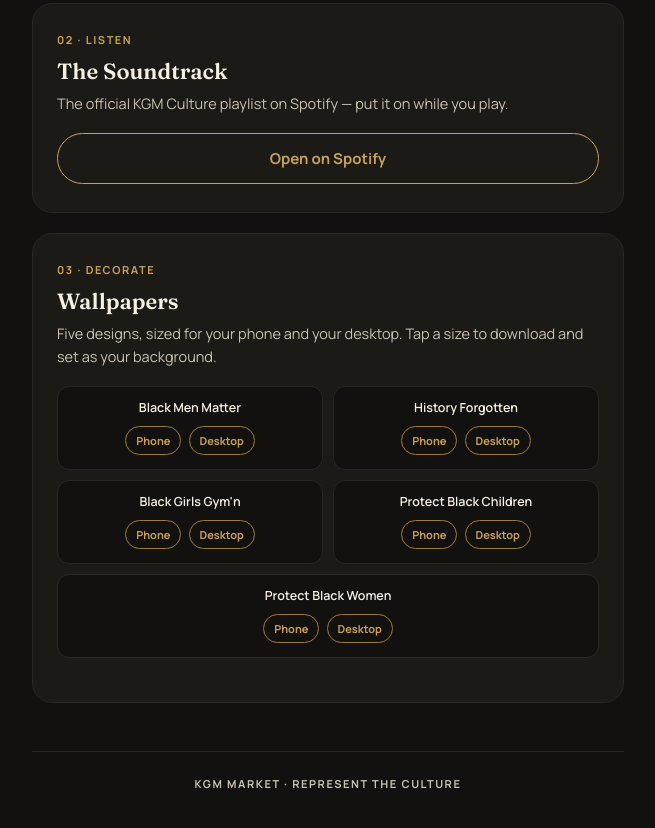
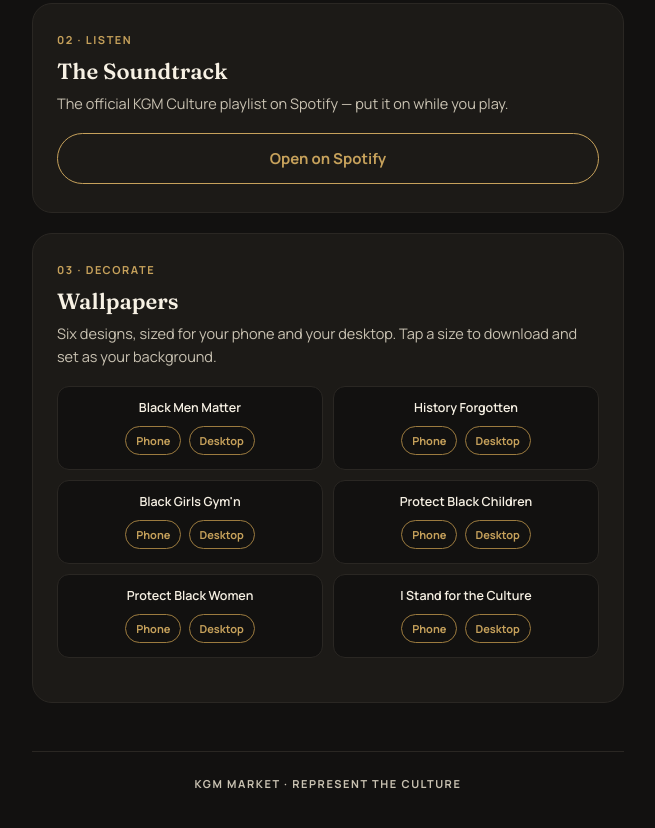
Before and after one commit to Ketarita/kgm-culture-game, a plain HTML site: page culture-pack/index.html in a window 1280 px wide. Shown: the part 482-1310 px from the top of the page, without its empty margins (312-967 px from the left). Drawn offline with Linux system fonts and the light colour scheme.

Commit message:
Update History Forgotten design and add I Stand wallpaper

```diff
--- a/culture-pack/index.html
+++ b/culture-pack/index.html
@@ -107,7 +107,7 @@
   <div class="card">
     <div class="card-eyebrow">03 &middot; Decorate</div>
     <h2>Wallpapers</h2>
-    <p>Five designs, sized for your phone and your desktop. Tap a size to download and set as your background.</p>
+    <p>Six designs, sized for your phone and your desktop. Tap a size to download and set as your background.</p>
     <div class="wallpaper-grid">
       <div class="wallpaper-item">
         <div class="name">Black Men Matter</div>
@@ -129,10 +129,15 @@
         <a href="wallpapers/kgm-wallpaper-protect-black-children-phone.png" download>Phone</a>
         <a href="wallpapers/kgm-wallpaper-protect-black-children-desktop.png" download>Desktop</a>
       </div>
-      <div class="wallpaper-item" style="grid-column: span 2;">
+      <div class="wallpaper-item">
         <div class="name">Protect Black Women</div>
         <a href="wallpapers/kgm-wallpaper-protect-black-women-phone.png" download>Phone</a>
         <a href="wallpapers/kgm-wallpaper-protect-black-women-desktop.png" download>Desktop</a>
+      </div>
+      <div class="wallpaper-item">
+        <div class="name">I Stand for the Culture</div>
+        <a href="wallpapers/kgm-wallpaper-i-stand-phone.png" download>Phone</a>
+        <a href="wallpapers/kgm-wallpaper-i-stand-desktop.png" download>Desktop</a>
       </div>
     </div>
   </div>
```
Also changed, not shown: 4 other files.
